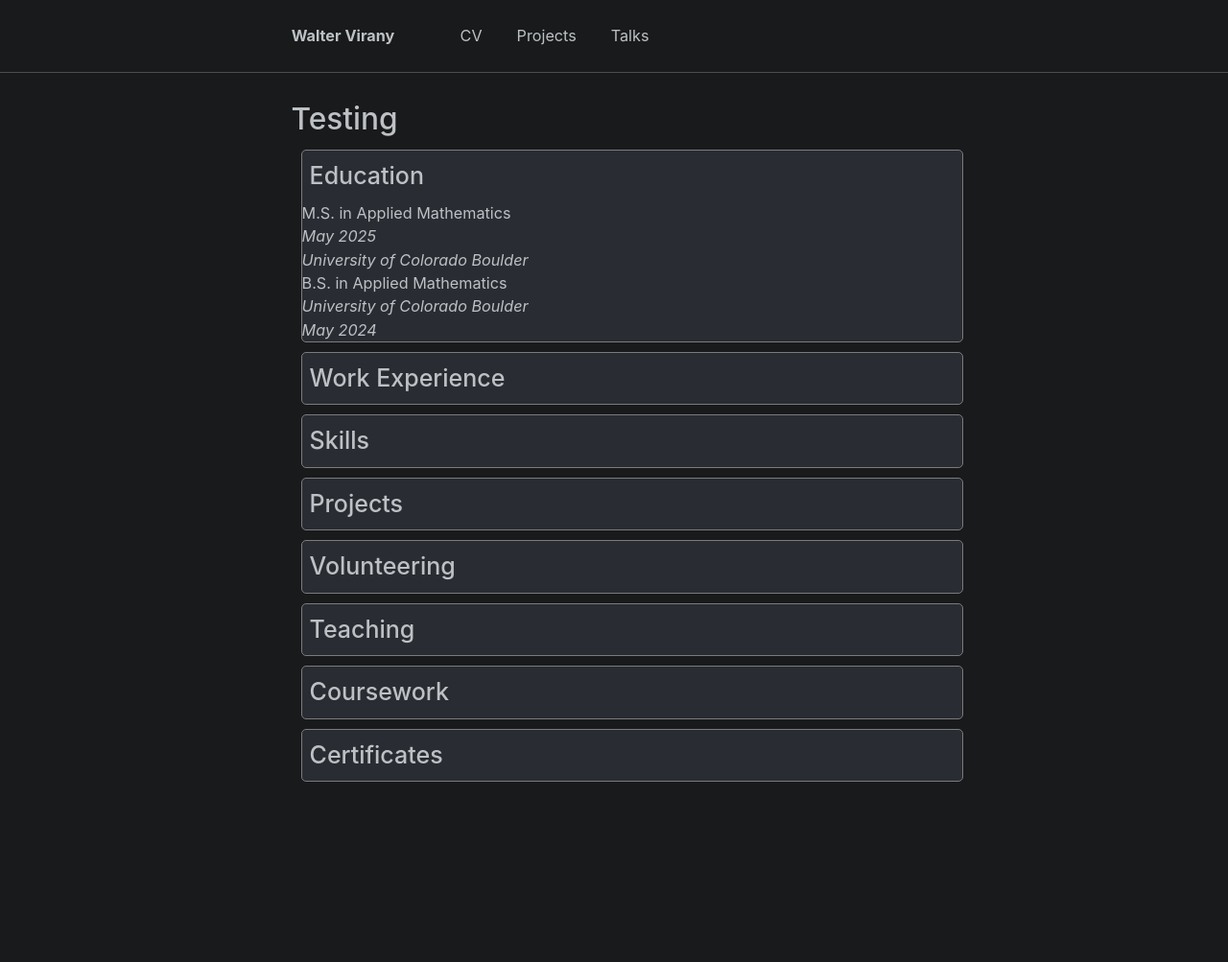
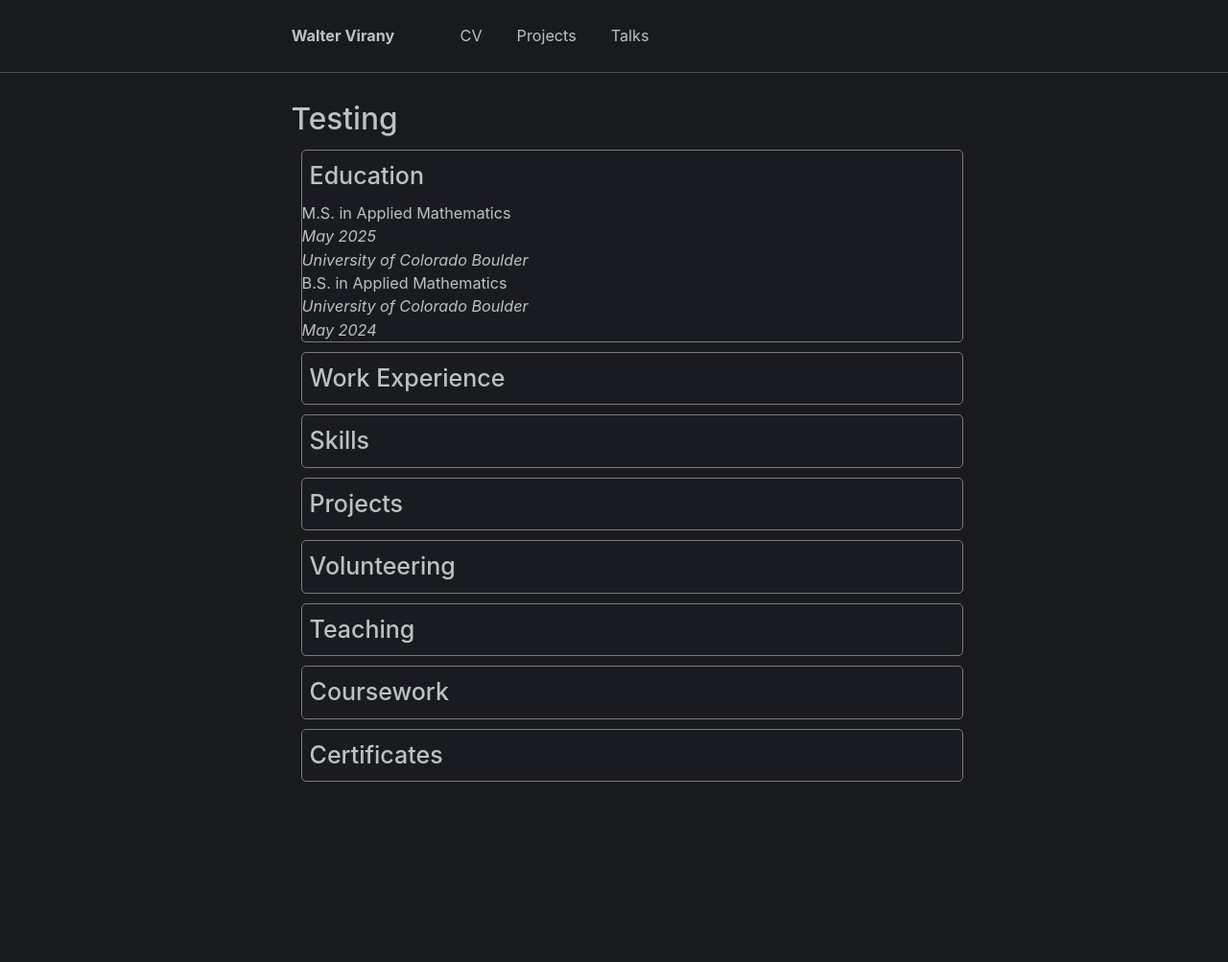
Before and after one commit to wvirany/wvirany.github.io, a Jekyll site: the page built from _pages/test.html, in a window 1280 px wide. Shown: the whole page at 96% size. Built offline with Jekyll 4.4.1, drawn with Linux system fonts in a browser that asks for light colours.

Commit message:
Update test.html

```diff
--- a/_pages/test.html
+++ b/_pages/test.html
@@ -19,7 +19,7 @@ div.cv {
     border-color: rgb(123, 123, 123);
     border-style: solid;
     border-radius: 5px;
-    background-color: rgb(42, 44, 51);
+    background-color: rgb(26, 27, 32);
     width: 75%;
     margin: 10px;
 
```
